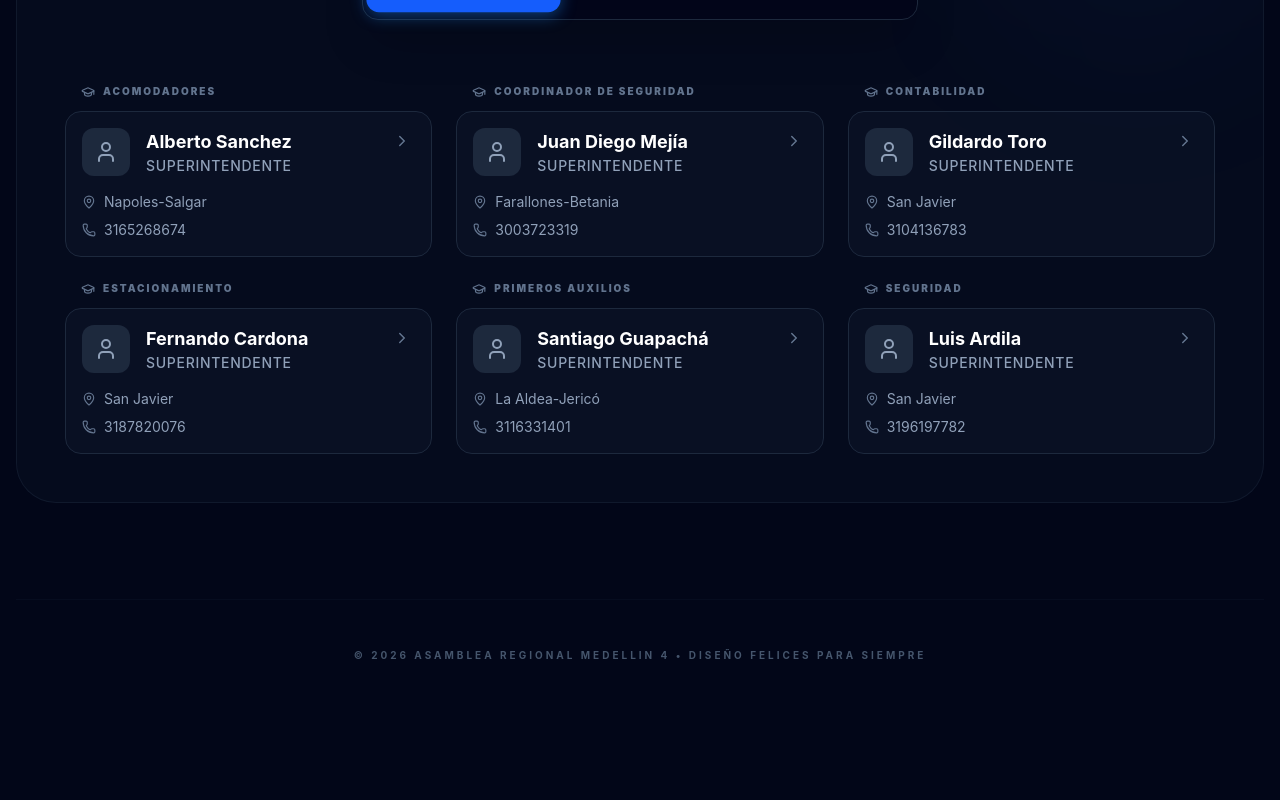
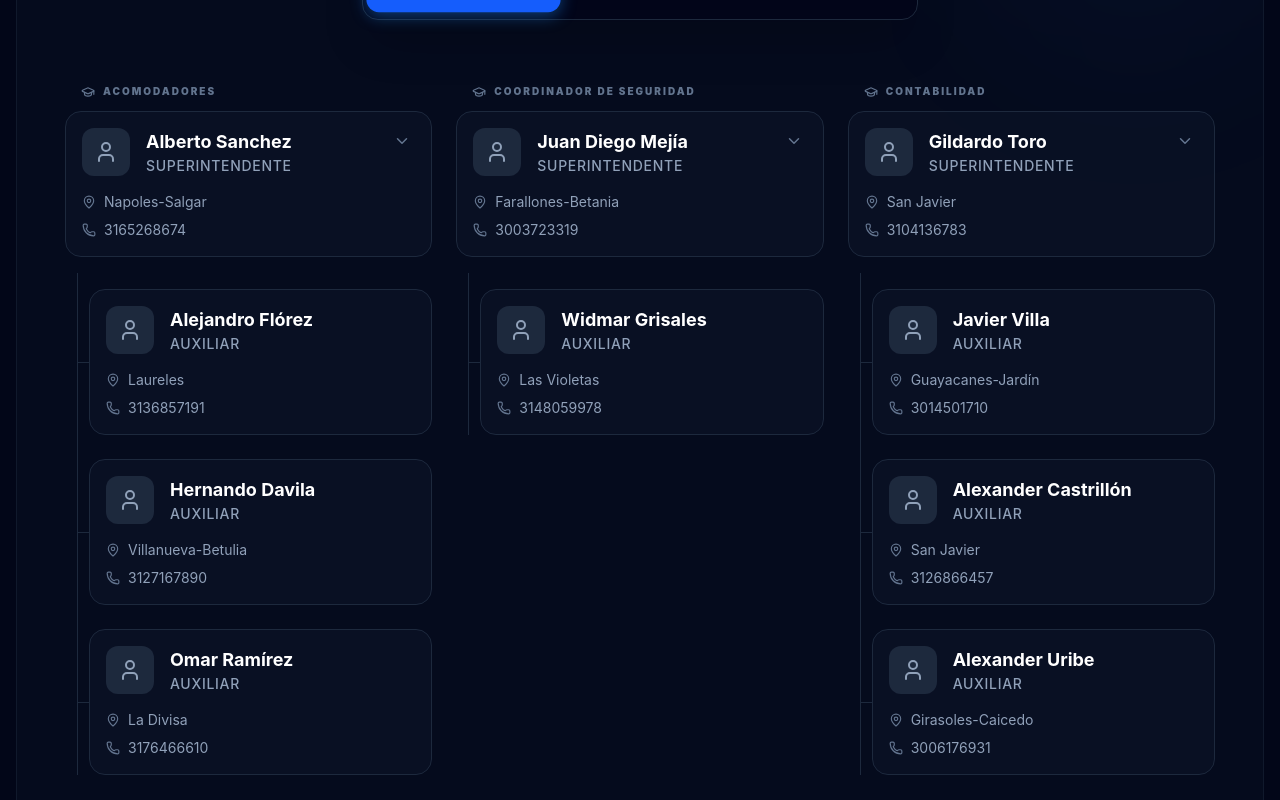
Before and after one commit to benjaminmaestre/organigrama-app, a React (Vite) app: page / in a window 1280 px wide. Shown: the part 1640-2440 px from the top of the page. Built offline with nearby package versions, Linux system fonts and the light colour scheme.

Commit message:
feat: make cards clickable and expand departments by default in explorer

```diff
--- a/src/App.tsx
+++ b/src/App.tsx
@@ -145,7 +145,7 @@ function App() {
                       <GraduationCap size={14} />
                       {dept.name}
                     </div>
-                    <MemberCard member={dept.head} initiallyExpanded={false} />
+                    <MemberCard member={dept.head} initiallyExpanded={true} />
                   </div>
                 ))}
               </motion.div>
@@ -154,7 +154,7 @@ function App() {
         </section>
 
         <footer className="pt-12 text-center text-slate-600 text-[10px] pb-12 tracking-[0.3em] uppercase font-bold border-t border-slate-800/20">
-          &copy; 2026 Asamblea Regional Medellin 4 • Diseño Felices Para Siempre
+          &copy; 2026 Asamblea Regional Medellin 4 • Felices Para Siempre
         </footer>
       </main>
     </div>
--- a/src/components/MemberCard.tsx
+++ b/src/components/MemberCard.tsx
@@ -35,10 +35,13 @@ export const MemberCard: React.FC<MemberCardProps> = ({
         animate={{ opacity: 1, y: 0 }}
         className={cn(
           "relative p-4 rounded-2xl border transition-all duration-300 w-full group overflow-hidden",
+          hasChildren && "cursor-pointer",
           isMain
             ? "bg-slate-900/80 border-brand/50 shadow-[0_0_20px_rgba(30,144,255,0.2)]"
             : "bg-slate-900/50 border-slate-800 hover:border-slate-700 hover:bg-slate-900/70"
         )}
+        onClick={() => hasChildren && setIsExpanded(!isExpanded)}
+
       >
         {/* Background Gradient Effect */}
         <div className="absolute top-0 left-0 w-full h-1 bg-gradient-to-r from-transparent via-brand/50 to-transparent opacity-0 group-hover:opacity-100 transition-opacity" />
@@ -69,28 +72,42 @@ export const MemberCard: React.FC<MemberCardProps> = ({
           {member.email && (
             <div className="flex items-center gap-2">
               <Mail size={14} className="text-slate-500" />
-              <a href={`mailto:${member.email}`} className="hover:text-brand truncate transition-colors">
+              <a
+                href={`mailto:${member.email}`}
+                onClick={(e) => e.stopPropagation()}
+                className="hover:text-brand truncate transition-colors"
+              >
                 {member.email}
               </a>
+
             </div>
           )}
           {member.phone && (
             <div className="flex items-center gap-2">
               <Phone size={14} className="text-slate-500" />
-              <a href={`tel:${member.phone}`} className="hover:text-brand truncate transition-colors">
+              <a
+                href={`tel:${member.phone}`}
+                onClick={(e) => e.stopPropagation()}
+                className="hover:text-brand truncate transition-colors"
+              >
                 {member.phone}
               </a>
+
             </div>
           )}
         </div>
 
         {hasChildren && (
           <button
-            onClick={() => setIsExpanded(!isExpanded)}
+            onClick={(e) => {
+              e.stopPropagation();
+              setIsExpanded(!isExpanded);
+            }}
             className="absolute top-4 right-4 p-1 rounded-lg hover:bg-slate-800 text-slate-500 transition-colors"
           >
             {isExpanded ? <ChevronDown size={18} /> : <ChevronRight size={18} />}
           </button>
+
         )}
       </motion.div>
 
--- a/src/data.ts
+++ b/src/data.ts
@@ -32,7 +32,7 @@ export const orgData: Member = {
         email: "1SergioAA@jwpub.org",
         phone: "300 783 0254",
         auxiliaries: [
-          { name: "Juan Fdo Ramirez", role: "Auxiliar del Coordinador", congregation: "LAURELES", email: "JRamirezGir18@jwpub.org", phone: "300 8172021" }
+          { name: "Juan Fernando Ramirez", role: "Auxiliar del Coordinador", congregation: "LAURELES", email: "JRamirezGir18@jwpub.org", phone: "300 8172021" }
         ],
         subDepartments: [
           { name: "Acomodadores", head: { name: "Alberto Sanchez", role: "Superintendente", congregation: "Napoles-Salgar", phone: "3165268674", auxiliaries: [
```
